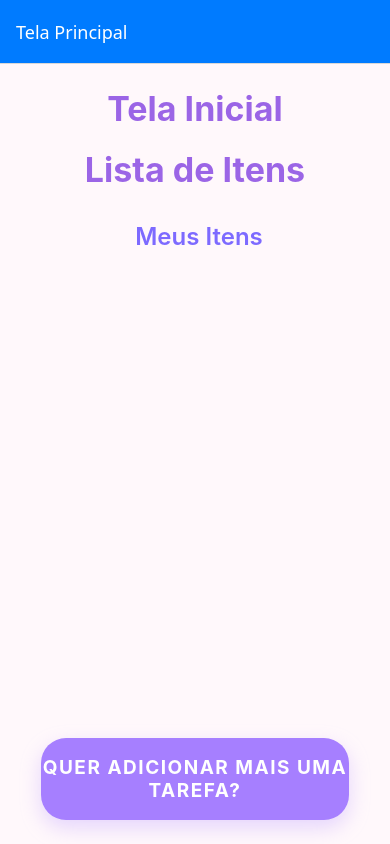
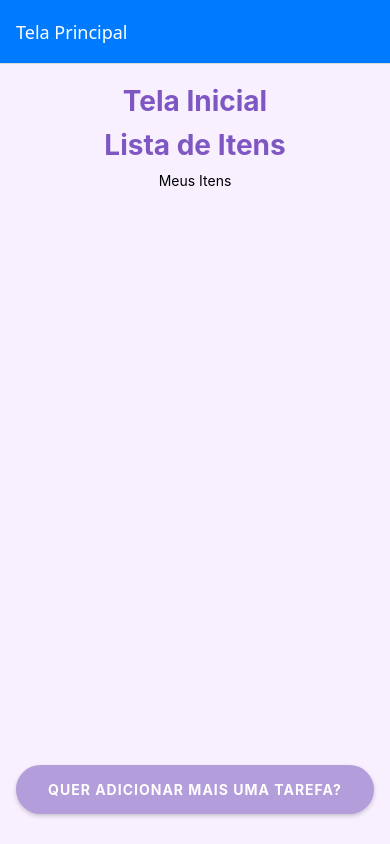
Before and after one commit to RafaelFigueiredoCode/Lista-de-Tarefas, a React Native app: screen /Home in a window 390 px wide. Built offline with nearby package versions, Linux system fonts and the light colour scheme.

Commit message:
Update home.jsx

```diff
--- a/paginas/home.jsx
+++ b/paginas/home.jsx
@@ -66,58 +66,47 @@ export default function Home({ navigation }) {
 const styles = StyleSheet.create({
   container: {
     flex: 1,
-    backgroundColor: '#FFF8FB',
-    padding: 24,
+    backgroundColor: '#f8f0ff',
     alignItems: 'center',
-    justifyContent: 'flex-start',
+    justifyContent: 'center',
+    padding: 20,
   },
   title: {
-    fontSize: 34,
-    fontWeight: '700',
-    color: '#9B65E6',
-    textAlign: 'center',
-    marginBottom: 20,
+    fontSize: 28,
+    fontWeight: 'bold',
+    color: '#7e57c2',
+    marginBottom: 10,
   },
   subtitle: {
-    fontSize: 22,
-    fontWeight: '600',
-    color: '#AB88F9',
-    textAlign: 'center',
-    marginBottom: 18,
-  },
-  list: {
-    marginTop: 12,
-    width: '100%',
-    paddingHorizontal: 16,
-  },
-  listHeader: {
     fontSize: 24,
     fontWeight: '600',
-    color: '#7D6AFF',
-    marginBottom: 14,
-    paddingLeft: 8,
-    textAlign: 'center',
+    color: '#9575cd',
+    marginBottom: 10,
+  },
+  link: {
+    fontSize: 18,
+    color: '#512da8',
+    textDecorationLine: 'underline',
+    marginBottom: 40,
   },
   button: {
-    backgroundColor: '#A67FFF',
-    paddingVertical: 18,
+    position: 'absolute',
+    bottom: 30,
+    backgroundColor: '#b39ddb',
+    paddingVertical: 16,
+    paddingHorizontal: 32,
     borderRadius: 25,
-    alignItems: 'center',
-    justifyContent: 'center',
-    marginTop: 36,
-    width: '90%',
-    shadowColor: '#BFA1FF',
-    shadowOpacity: 0.4,
-    shadowOffset: { width: 0, height: 8 },
-    shadowRadius: 20,
-    elevation: 8,
+    elevation: 5,
+    shadowColor: '#000',
+    shadowOffset: { width: 0, height: 2 },
+    shadowOpacity: 0.2,
+    shadowRadius: 4,
   },
   buttonText: {
-    color: '#FFF',
-    fontWeight: '700',
-    fontSize: 19,
+    color: '#fff',
+    fontSize: 14,
+    fontWeight: 'bold',
+    letterSpacing: 1,
     textTransform: 'uppercase',
-    letterSpacing: 1.5,
-    textAlign: 'center',
   },
 });
```
